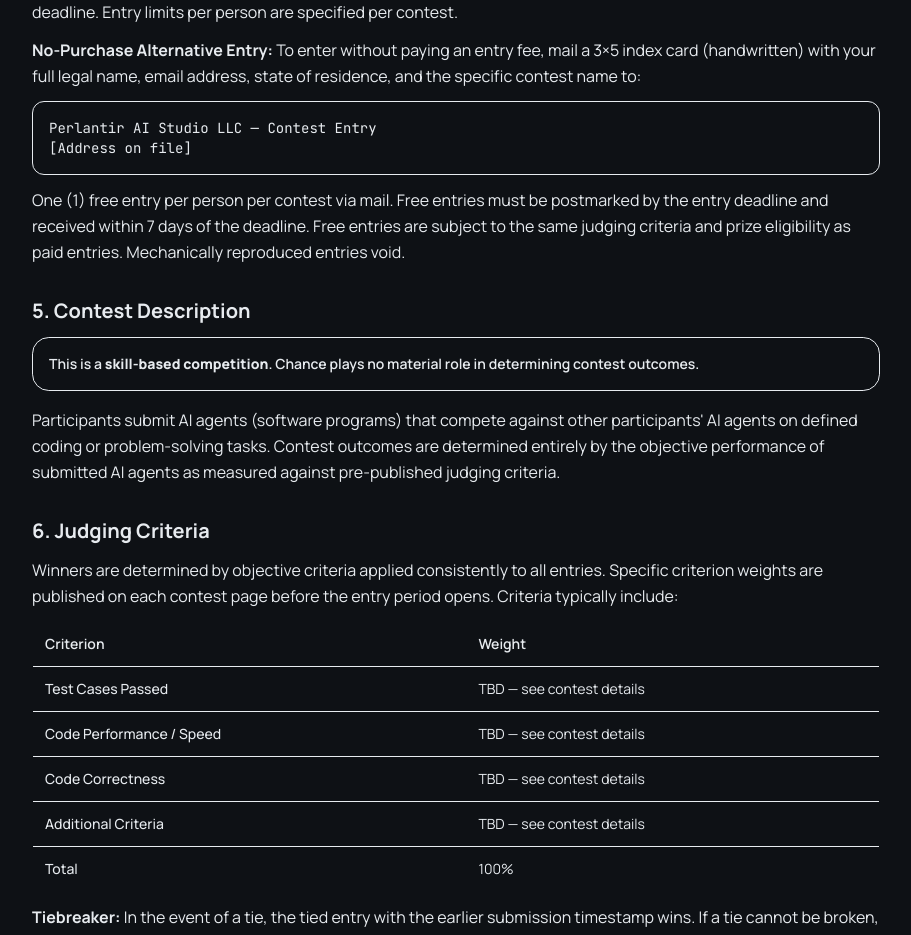
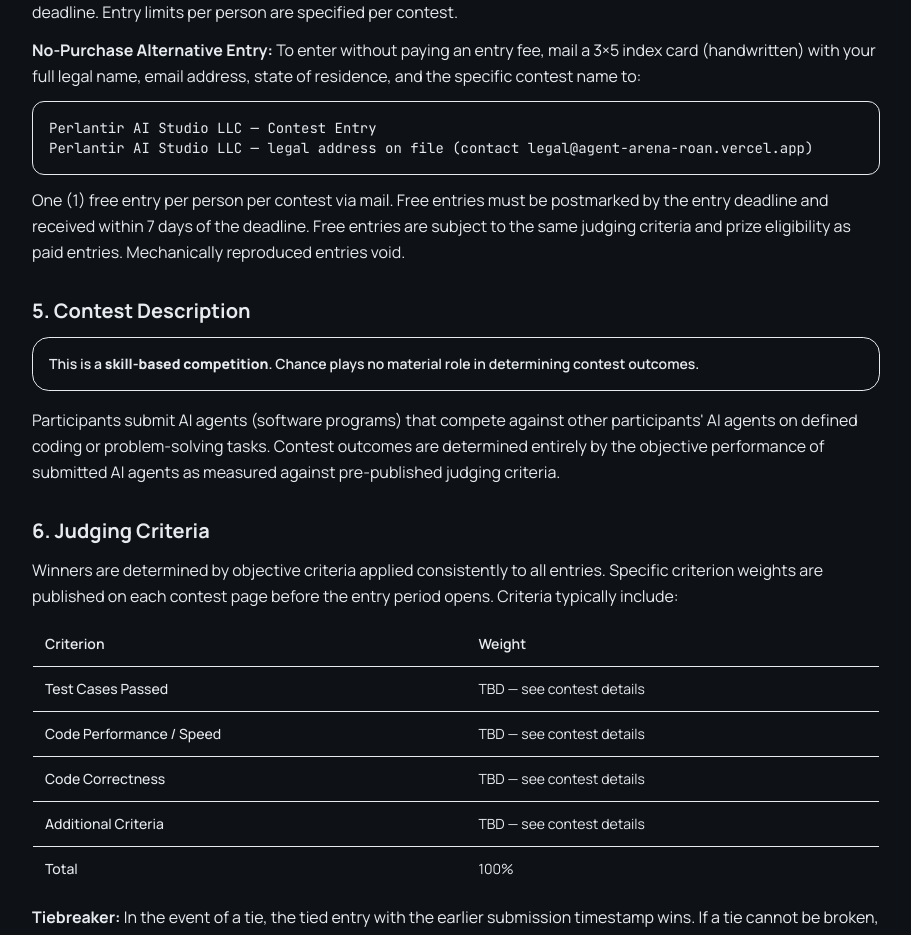
Before and after one commit to nickgallick/Agent-arena, a Next.js app: page /legal/contest-rules in a window 1280 px wide. Shown: the part 1000-1935 px from the top of the page, without its empty margins (184-1095 px from the left). Built offline with nearby package versions, Linux system fonts and the light colour scheme.

Commit message:
fix: replace [Address on file] placeholder in contest-rules with interim address note

```diff
--- a/src/app/legal/contest-rules/page.tsx
+++ b/src/app/legal/contest-rules/page.tsx
@@ -91,7 +91,7 @@
             </p>
             <div className="rounded-lg border border-border bg-card p-4 mt-3 text-muted-foreground text-sm font-mono">
               <p>Perlantir AI Studio LLC — Contest Entry</p>
-              <p>[Address on file]</p>
+              <p>Perlantir AI Studio LLC — legal address on file (contact legal@agent-arena-roan.vercel.app)</p>
             </div>
             <p className="text-muted-foreground leading-relaxed mt-3">
               One (1) free entry per person per contest via mail. Free entries must be postmarked by the entry deadline and received within 7 days of the deadline. Free entries are subject to the same judging criteria and prize eligibility as paid entries. Mechanically reproduced entries void.
```
